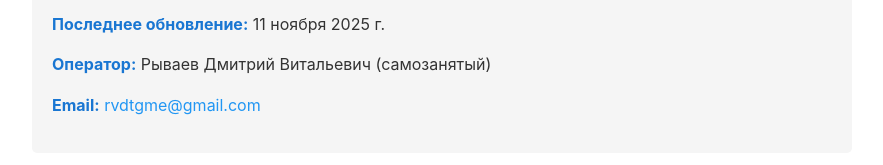
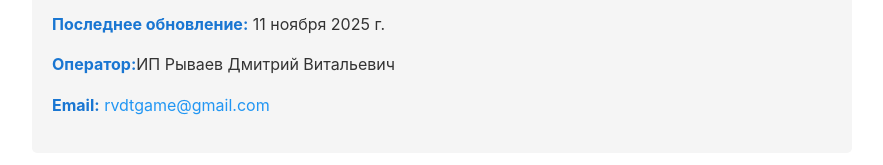
Before and after one commit to RvDt/TaxiApp, a plain HTML site: page index.html in a window 1280 px wide. Shown: the part 201-366 px from the top of the page, without its empty margins (198-1081 px from the left). Drawn offline with Linux system fonts and the light colour scheme.

Commit message:
Update index.html

```diff
--- a/index.html
+++ b/index.html
@@ -144,8 +144,8 @@
         <div class="meta">
             <p><strong>Приложение:</strong> Радар кэфа такси</p>
             <p><strong>Последнее обновление:</strong> 11 ноября 2025 г.</p>
-            <p><strong>Оператор:</strong> Рываев Дмитрий Витальевич (самозанятый)</p>
-            <p><strong>Email:</strong> <a href="mailto:rvdtgme@gmail.com">rvdtgme@gmail.com</a></p>
+            <p><strong>Оператор:</strong>ИП Рываев Дмитрий Витальевич</p>
+            <p><strong>Email:</strong> <a href="mailto:rvdtgame@gmail.com">rvdtgame@gmail.com</a></p>
         </div>
 
         <p>Эта политика конфиденциальности описывает, как мы собираем, используем и защищаем ваши данные при использовании приложения "Радар кэфа такси" (далее - "Приложение").</p>
@@ -292,7 +292,7 @@
             <p><strong>Вы можете запросить удаление всех собранных о вас данных.</strong></p>
 
             <p><strong>КАК ЗАПРОСИТЬ:</strong></p>
-            <p>Отправьте письмо на <a href="mailto:rvdtgme@gmail.com">rvdtgme@gmail.com</a> с темой "Удаление данных" и укажите:</p>
+            <p>Отправьте письмо на <a href="mailto:rvdtgame@gmail.com">rvdtgame@gmail.com</a> с темой "Удаление данных" и укажите:</p>
             <ul>
                 <li>Device ID (можно найти в настройках приложения)</li>
                 <li>Описание запроса</li>
@@ -328,11 +328,11 @@
 
         <div class="contact">
             <h3>По вопросам о конфиденциальности данных:</h3>
-            <p><strong>Email:</strong> <a href="mailto:rvdtgme@gmail.com">rvdtgme@gmail.com</a></p>
+            <p><strong>Email:</strong> <a href="mailto:rvdtgame@gmail.com">rvdtgame@gmail.com</a></p>
             <p><strong>Тема письма:</strong> "Вопрос по конфиденциальности"</p>
             <p><strong>Срок ответа:</strong> до 30 календарных дней</p>
             <br>
-            <p><strong>Разработчик:</strong> Рываев Дмитрий Витальевич (самозанятый)</p>
+            <p><strong>Разработчик:</strong>ИП Рываев Дмитрий Витальевич</p>
             <p><strong>Приложение:</strong> Радар кэфа такси</p>
         </div>
 
```
